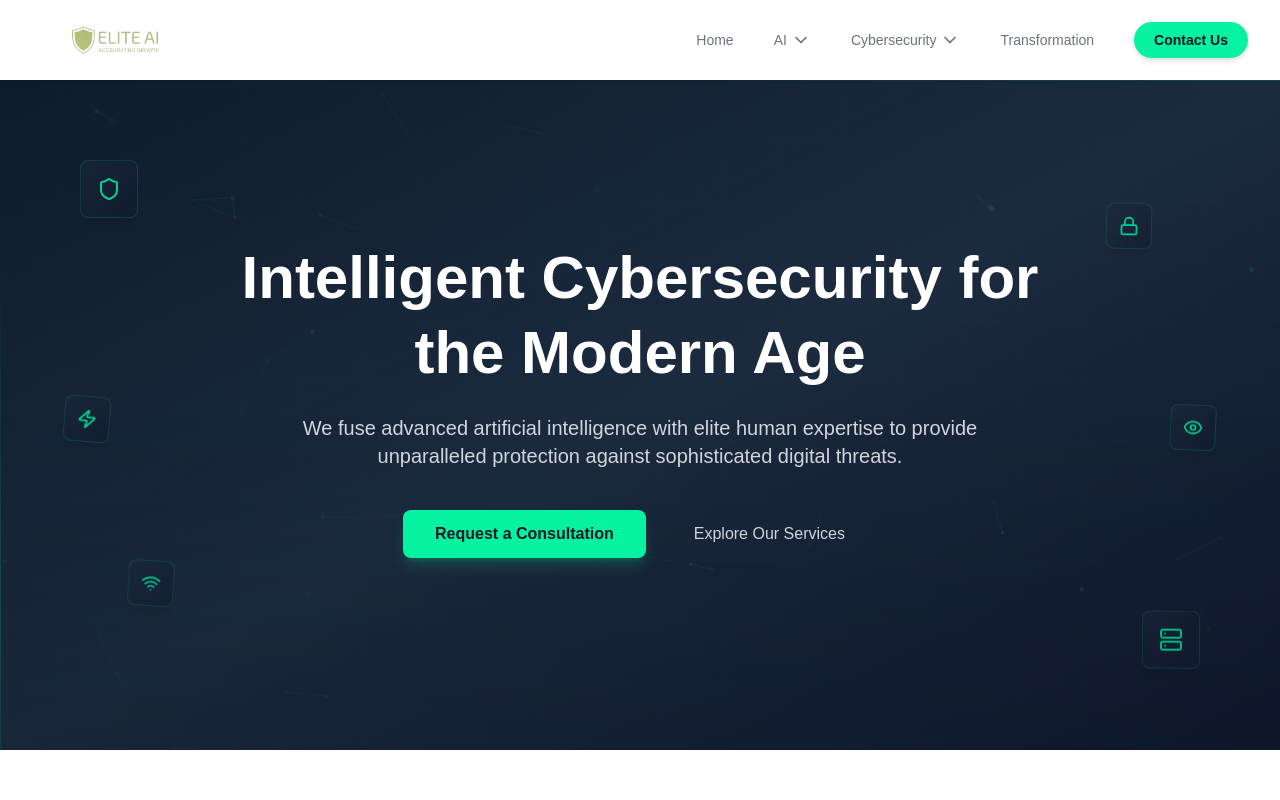
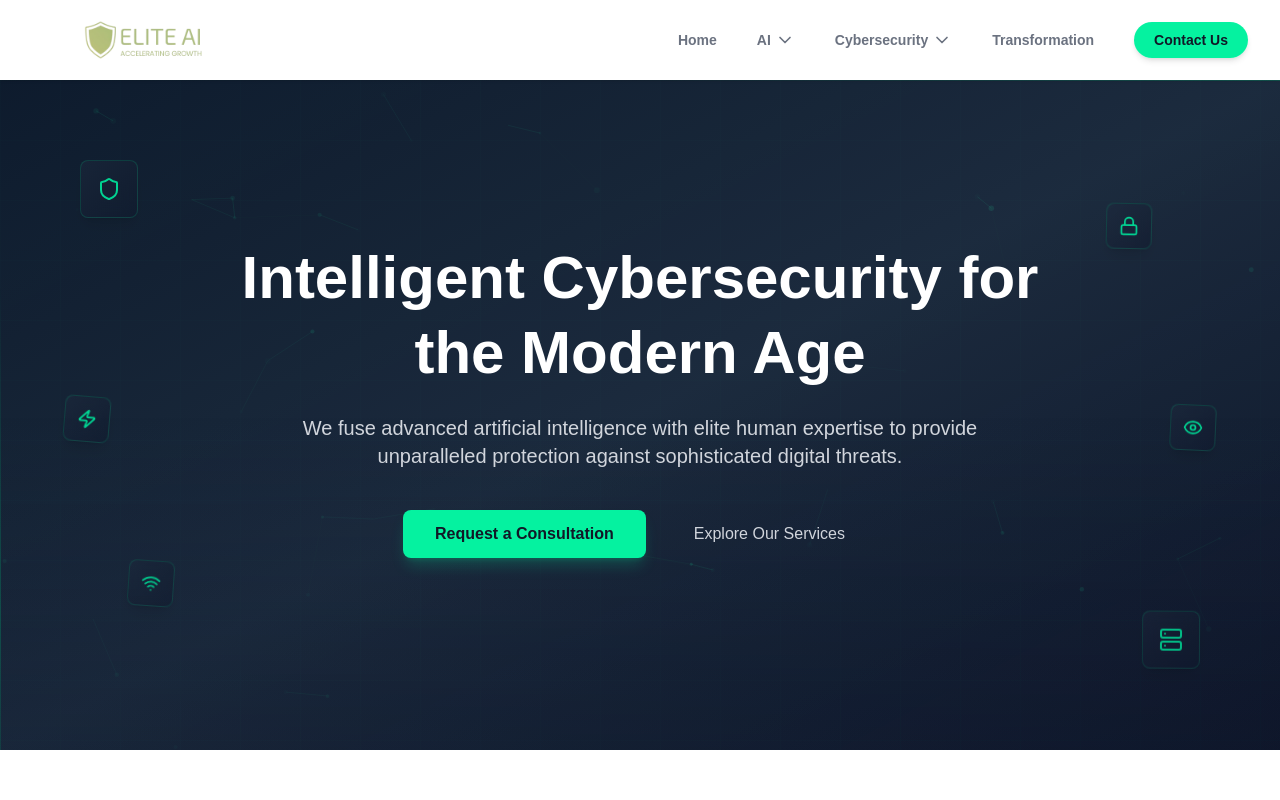
Before and after one commit to AbdulKhaderWali/elite-ai, a Next.js app: page / in a window 1280 px wide. Shown: the top 800 px of the page. Built offline with nearby package versions, Linux system fonts and the light colour scheme.

Commit message:
changes to navbar

```diff
--- a/src/components/Navbar.js
+++ b/src/components/Navbar.js
@@ -84,8 +84,8 @@ const Navbar = () => {
                                 <Image
                                     src="/elite-2.png" // Make sure this path is correct
                                     alt="Elite AI Logo"
-                                    width={150}
-                                    height={37}
+                                    width={200}
+                                    height={150}
                                     priority
                                 />
                             </Link>
@@ -97,13 +97,13 @@ const Navbar = () => {
                                 link.isButton ? null : (
                                 !link.sublinks ? (
                                     <Link key={link.label} href={link.href}>
-                                        <span className="px-4 py-2 rounded-md text-sm font-medium text-text-secondary hover:bg-accent-secondary hover:text-text-primary transition-colors duration-300">
+                                        <span className="px-4 py-2 rounded-md text-sm font-bold text-text-secondary hover:bg-accent-primary hover:text-text-primary transition-colors duration-300">
                                             {link.label}
                                         </span>
                                     </Link>
                                 ) : (
                                     <div key={link.label} className="relative group">
-                                        <button className="px-4 py-2 rounded-md text-sm font-medium text-text-secondary hover:bg-accent-secondary hover:text-text-primary flex items-center transition-colors duration-300 focus:outline-none">
+                                        <button className="px-4 py-2 rounded-md text-sm font-bold text-text-secondary hover:bg-accent-primary hover:text-text-primary flex items-center transition-colors duration-300 focus:outline-none">
                                             <span>{link.label}</span>
                                             <KeyboardArrowDownIcon className="ml-1 transform group-hover:rotate-180 transition-transform duration-300" />
                                         </button>
@@ -111,7 +111,7 @@ const Navbar = () => {
                                             <div className="py-2">
                                                 {link.sublinks.map((sublink) => (
                                                     <Link key={sublink.label} href={sublink.href}>
-                                                        <span className="block px-4 py-2 text-sm text-text-secondary hover:bg-accent-primary/10 hover:text-accent-primary">
+                                                        <span className="block px-4 py-2 text-sm text-text-secondary hover:bg-accent-primary/10 ">
                                                             {sublink.label}
                                                         </span>
                                                     </Link>
```
